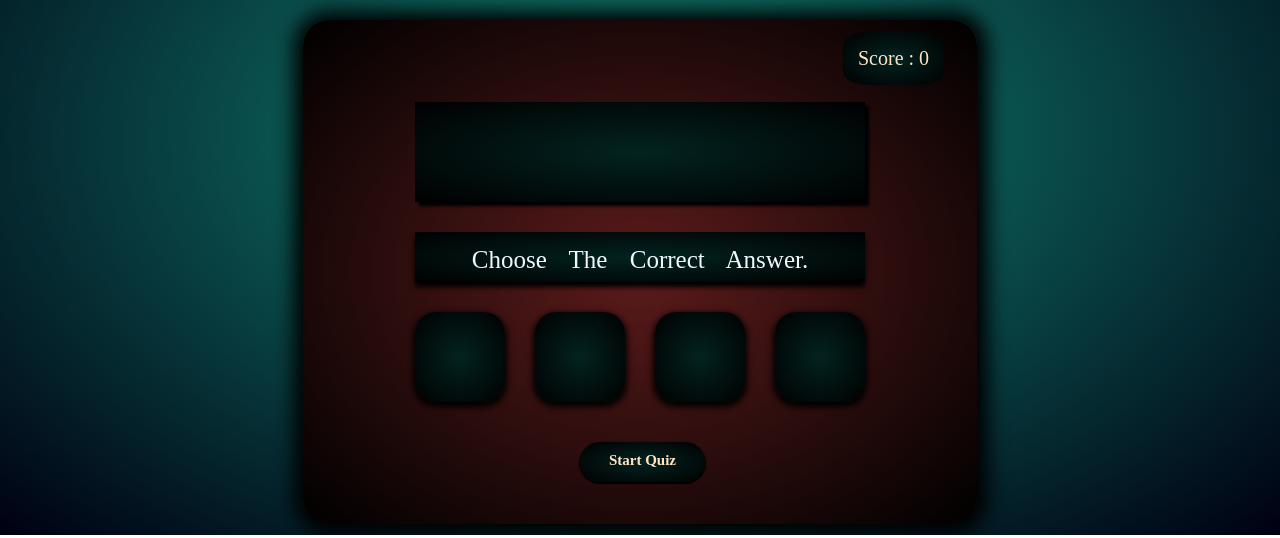
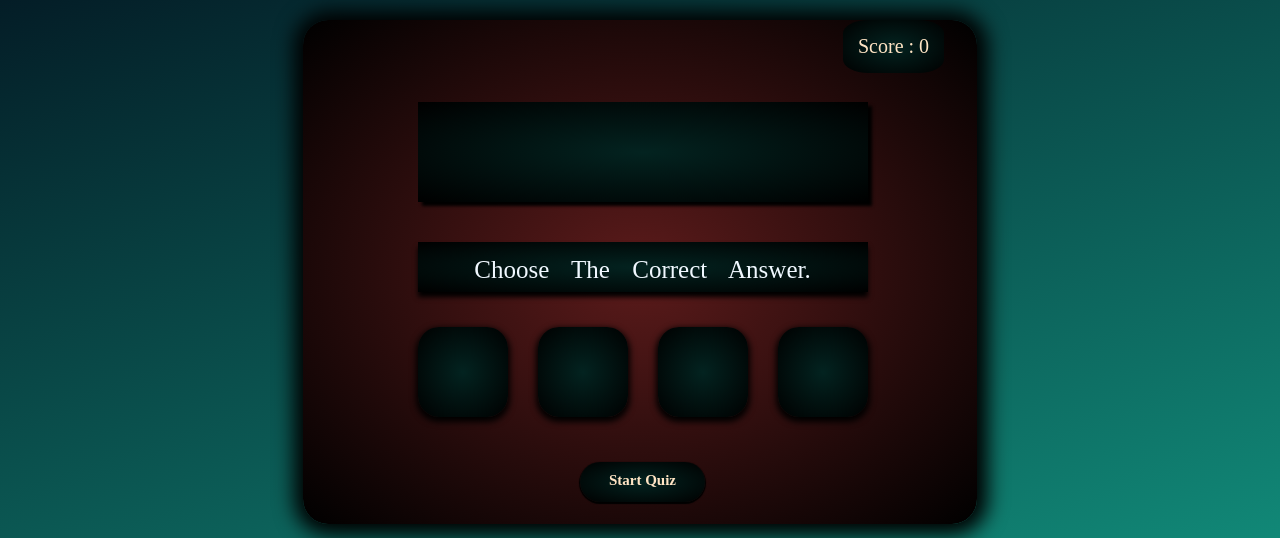
Before and after one commit to kamranrkploy/kamranrkploy.github.io, a plain HTML site: page index.html in a window 1280 px wide. Shown: the part 265-803 px from the top of the page. Drawn offline with Linux system fonts and the light colour scheme; a web font is replaced by a local one.

Commit message:
modified css file

```diff
--- a/QuizPage.css
+++ b/QuizPage.css
@@ -1,8 +1,11 @@
 html{
-       background:radial-gradient(#187,#001);
-       height: 100%;
+       background:linear-gradient(-19deg, #187,#001);
+       min-height: 100vh;
+       min-width: 66vh;
+       /* height: 100%; */
 /*    121D33*/
     }
+
 
 #container
 {
@@ -17,6 +20,7 @@ html{
       box-shadow: 1px 1px 20px 10px ;   /*we can add color of shadow as well in the end*/
       position: relative;
       outline: none;
+      display: grid;
 }
 
 #score{
```
